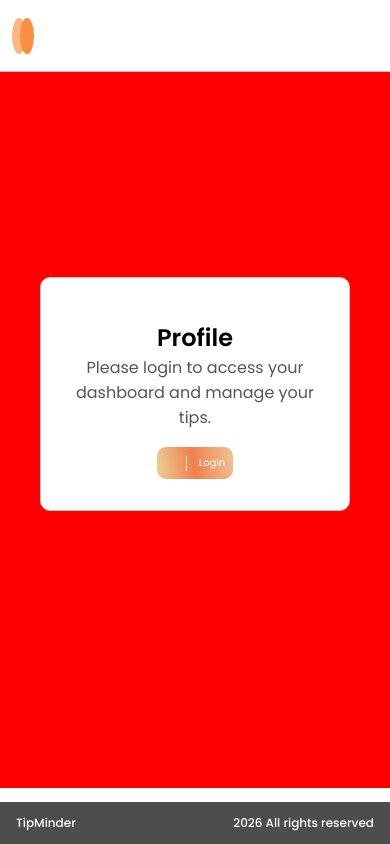
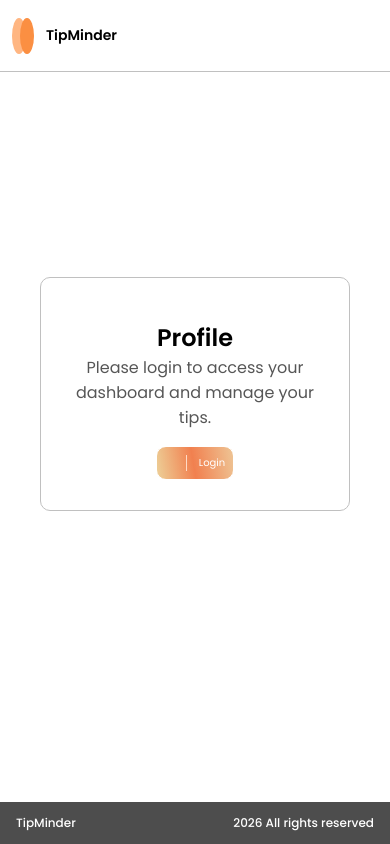
Before and after one commit to carrotist-coder/TipMinder, a React app: page /auth in a window 390 px wide. Built offline with nearby package versions, Linux system fonts and the light colour scheme.

Commit message:
refactor(responsive): delete layout colours and comments

```diff
--- a/src/app/layouts/Layout/Layout.module.css
+++ b/src/app/layouts/Layout/Layout.module.css
@@ -1,44 +1,30 @@
 .main {
   display: flex;
   flex-direction: column;
-  padding: 72px 320px calc(72px + 32px); /*not sure for content*/
+  padding: 72px 320px calc(72px + 32px);
   gap: 32px;
 }
 
-/* Colors for better developing */
-/* Delete them later */
 @media (max-width: 1770px) {
   .main {
-    background-color: gray;
     padding: 72px 250px calc(72px + 32px);
   }
 }
 
 @media (max-width: 1440px) {
   .main {
-    background-color: lightblue;
     padding: 72px 200px calc(72px + 32px);
   }
 }
 
 @media (max-width: 1200px) {
   .main {
-    background-color: green;
-    padding: 72px 100px calc(72px + 32px);
-  }
-}
-
-/*delete this from here*/
-@media (max-width: 1024px) {
-  .main {
-    background-color: yellow;
     padding: 72px 100px calc(72px + 32px);
   }
 }
 
 @media (max-width: 768px) {
   .main {
-    background-color: orange;
     padding: 72px 70px;
     gap: 16px;
   }
@@ -46,7 +32,6 @@
 
 @media (max-width: 480px) {
   .main {
-    background-color: red;
     padding: 72px 40px;
     gap: 16px;
   }
--- a/src/shared/ui/Logo/Logo.module.css
+++ b/src/shared/ui/Logo/Logo.module.css
@@ -36,3 +36,9 @@
     font-size: 0;
   }
 }
+
+@media (max-width: 480px) {
+  .logo {
+    font-size: 14px;
+  }
+}
--- a/src/shared/ui/TextLink/TextLink.module.css
+++ b/src/shared/ui/TextLink/TextLink.module.css
@@ -23,7 +23,6 @@
   font-size: 16px;
 }
 
-/* Not sure yet */
 @media (max-width: 1024px) {
   .link {
     font-size: 13px;
--- a/src/shared/ui/styles/variables.css
+++ b/src/shared/ui/styles/variables.css
@@ -10,21 +10,6 @@
   --border-form: #d6d6d6;
   --border-card: #cecece;
   --gradient: linear-gradient(-100deg, #eec595, #f1804f 52%, #edd098 100%);
-  /*
-    Not sure for this gradient
-
-  --border-gradient: linear-gradient(
-          -35deg,
-          rgba(255,255,255,0.67),
-          rgba(255,255,255,0.29),
-  );
-    */
-
-  /* Breakpoints */
-  --bp-desktop: 1200px;
-  --bp-tablet-landscape: 1024px;
-  --bp-tablet: 768px;
-  --bp-mobile: 480px;
 
   /* Status Badges */
   --error-bg: #fbecee;
```
Also changed, not shown: src/widgets/SummaryCards/SummaryCards.module.css (+0 -8 lines).
